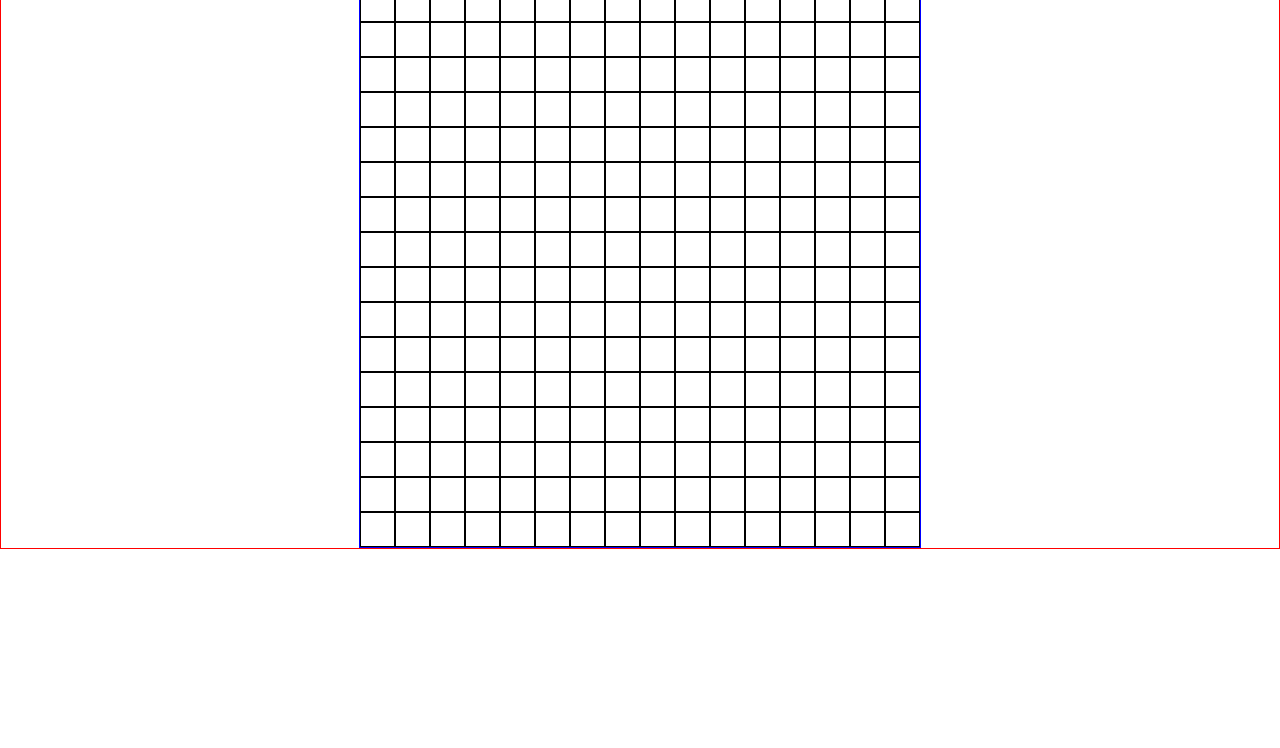
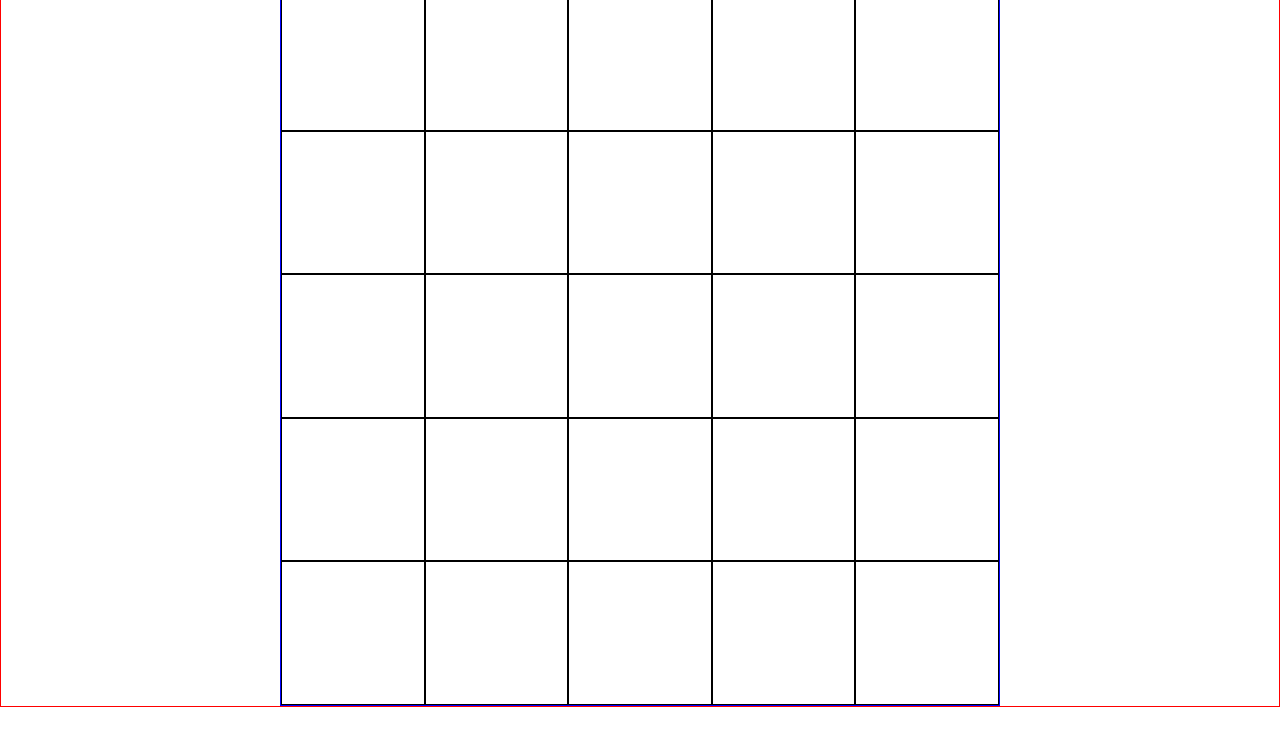
Before and after one commit to r-alejo-z95/etch-a-sketch, a plain HTML site: page index.html in a window 1280 px wide. Shown: the part 52-800 px from the top of the page. Drawn offline with Linux system fonts and the light colour scheme.

Commit message:
Change createGrid function to make the cells fit the whole "grid" div

```diff
--- a/script.js
+++ b/script.js
@@ -12,10 +12,12 @@ function createGrid(gridSize) {
             let row = document.createElement('div');
             row.className = 'row';
             row.textContent = ('');
+            row.style.flexBasis = `calc(100% / ${gridSize})`;
+            row.style.height = `calc(100% / ${gridSize})`;
             column.appendChild(row);
         }
         grid.appendChild(column);
     }
 }
 
-createGrid(16);
+createGrid(5);
--- a/styles.css
+++ b/styles.css
@@ -14,6 +14,8 @@
 .grid {
   display: flex;
   border: 1px solid blue;
+  aspect-ratio: 1 / 1;
+  width: min(90vw, 90vh);
   }
 
 .column {
@@ -25,6 +27,5 @@
   background: none;
   border: 1px solid black;
   aspect-ratio: 1 / 1;
-  width: 35px;
   display: flex;
 }
```
